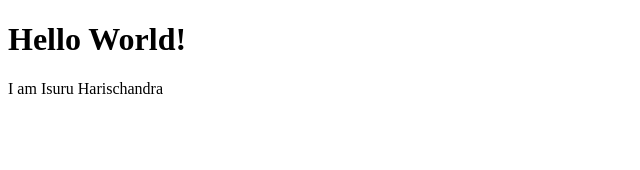
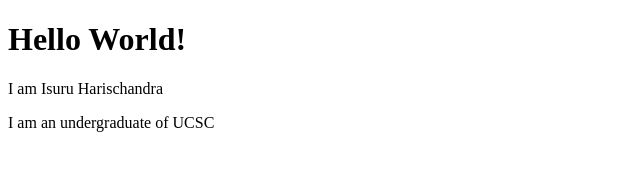
Before and after one commit to IsuruVihan/Test, a plain HTML site: page index.html in a window 1280 px wide. Shown: the whole page, without its empty margins (0-640 px from the left). Drawn offline with Linux system fonts and the light colour scheme.

Commit message:
added another paragraph

```diff
--- a/index.html
+++ b/index.html
@@ -6,5 +6,6 @@
     <body>
         <h1>Hello World!</h1>
         <p>I am Isuru Harischandra</p>
+        <p>I am an undergraduate of UCSC</p>
     </body>
 </html>
```
